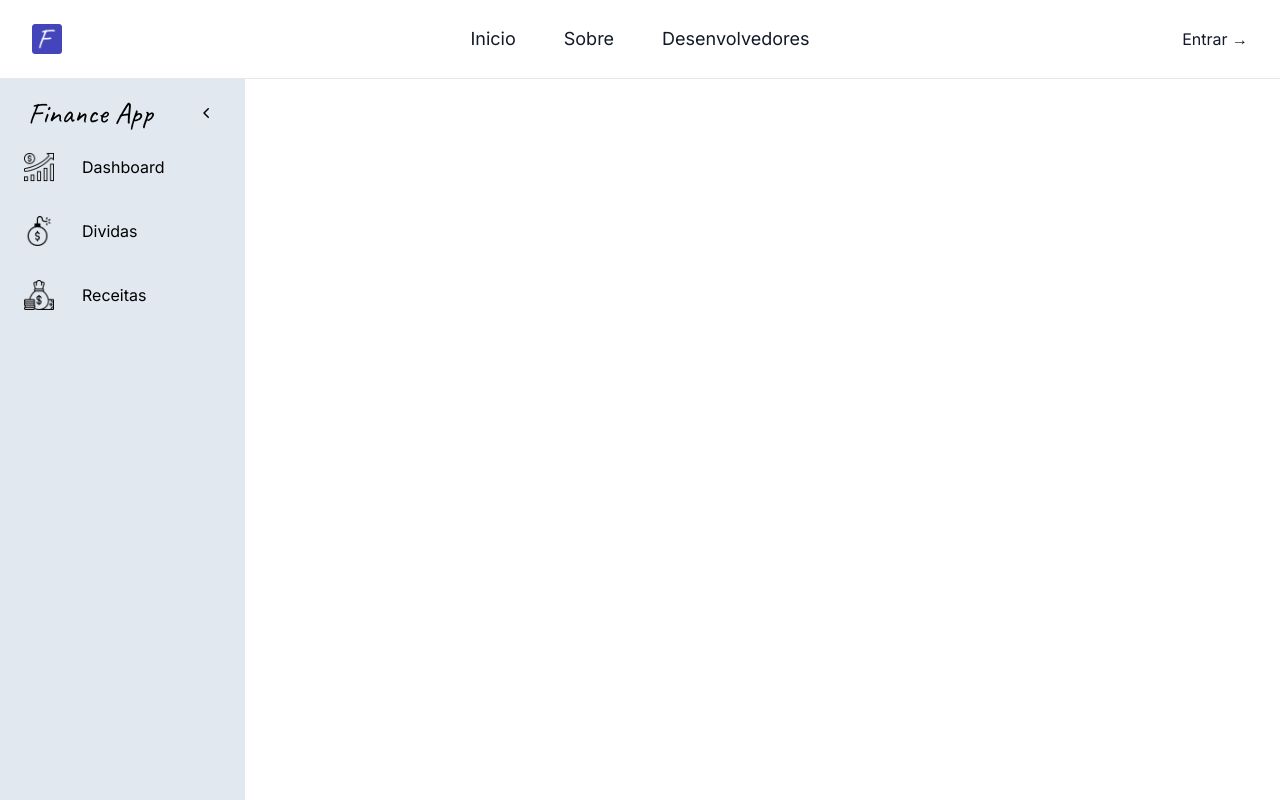
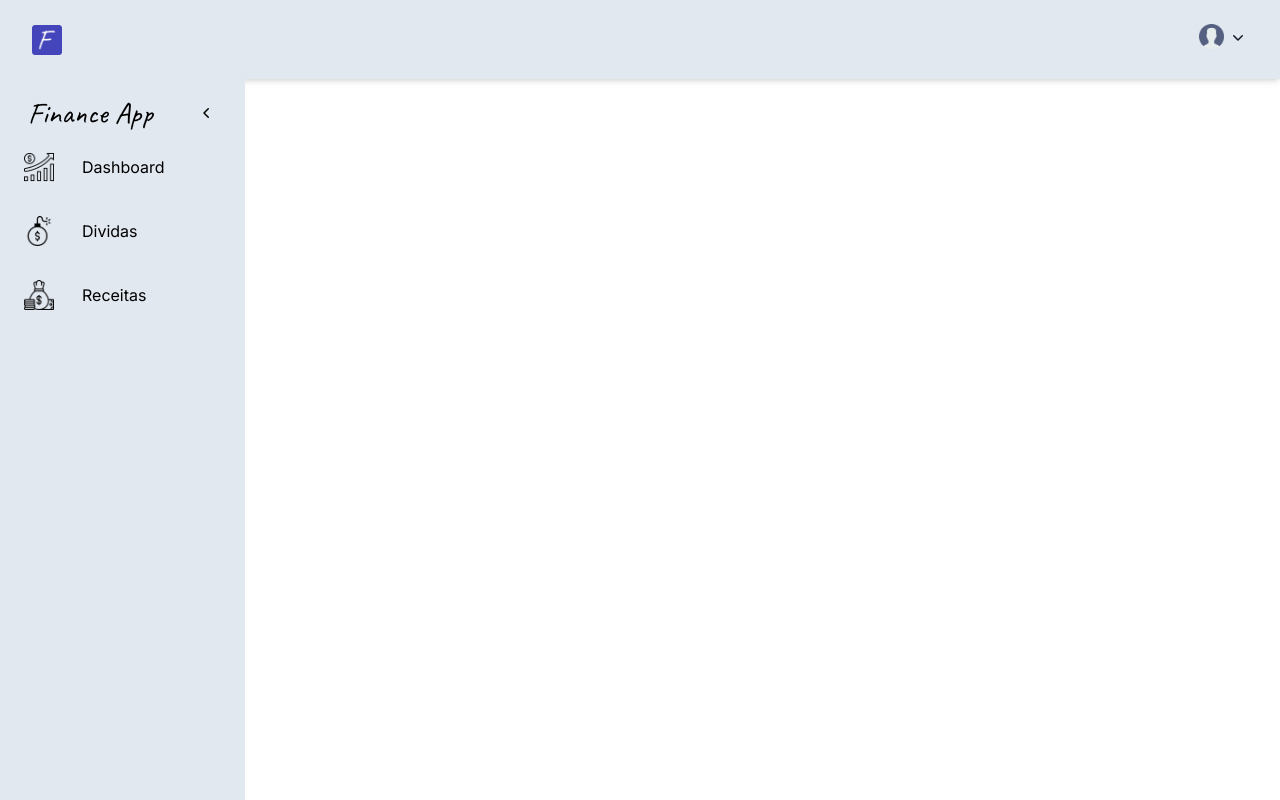
Before and after one commit to xand3/finance-app, a Next.js app: page /debts in a window 1280 px wide. Built offline with nearby package versions, Linux system fonts and the light colour scheme.

Commit message:
:construction: Armazenando token com js-cookie

```diff
--- a/package.json
+++ b/package.json
@@ -13,6 +13,7 @@
     "@heroicons/react": "^2.1.1",
     "@material-tailwind/react": "^2.1.8",
     "axios": "^1.6.3",
+    "js-cookie": "^3.0.5",
     "jwt-decode": "^4.0.0",
     "next": "14.0.4",
     "react": "^18",
@@ -20,6 +21,7 @@
     "uuid": "^9.0.1"
   },
   "devDependencies": {
+    "@types/js-cookie": "^3.0.6",
     "@types/node": "^20",
     "@types/react": "^18",
     "@types/react-dom": "^18",
--- a/src/app/dashboard/page.tsx
+++ b/src/app/dashboard/page.tsx
@@ -2,7 +2,7 @@
 
 import { useRouter } from "next/navigation";
 import { useEffect, useState } from "react";
-
+import Cookies from "js-cookie"
 import { jwtDecode } from "jwt-decode";
 
 import { User } from "@/types/User";
@@ -14,7 +14,7 @@ export default function Dashboard() {
   const [user, setUser] = useState("");
 
   useEffect(() => {
-    const token = localStorage.getItem("token");
+    const token = Cookies.get('token')
     if (token) {
       const decodedUser = jwtDecode<User>(token);
       setUser(decodedUser.email.toString());
--- a/src/app/debts/page.tsx
+++ b/src/app/debts/page.tsx
@@ -1,13 +1,13 @@
 "use client"
 
-import PageHeader from "@/components/PageHeader";
+import AppHeader from "@/components/AppComponents/AppHeader";
 import AppContainer from "@/components/AppComponents/AppContainer";
 import AppSideMenu from "@/components/AppComponents/AppSideMenu";
 
 export default function DebtsPage() {
   return (
     <>
-      <PageHeader />
+      <AppHeader />
       <AppSideMenu/>
       <AppContainer myClasses="">
 
--- a/src/app/incomes/page.tsx
+++ b/src/app/incomes/page.tsx
@@ -1,13 +1,13 @@
 "use client"
 
-import PageHeader from "@/components/PageHeader"
+import AppHeader from "@/components/AppComponents/AppHeader"
 import AppContainer from "@/components/AppComponents/AppContainer"
 import AppSideMenu from "@/components/AppComponents/AppSideMenu"
 
 export default function IncomesPage() {
   return (
     <>
-      <PageHeader/>
+      <AppHeader/>
       <AppSideMenu/>
       <AppContainer myClasses="">
 
--- a/src/app/login/page.tsx
+++ b/src/app/login/page.tsx
@@ -4,6 +4,7 @@ import { useState } from "react";
 import axios from "axios";
 import { jwtDecode } from "jwt-decode";
 import { useRouter } from "next/navigation";
+import Cookies from "js-cookie"
 
 import { User } from "@/types/User";
 
@@ -26,7 +27,7 @@ export default function LoginPage() {
         password: userPwd,
       });
       const { token } = res.data;
-      localStorage.setItem("token", token);
+      Cookies.set('token', token)
       router.push("/dashboard");
     } catch (error) {
       console.log(error);
--- a/src/components/PageHeader.tsx
+++ b/src/components/PageHeader.tsx
@@ -14,7 +14,7 @@ export default function PageHeader() {
   const [mobileMenuOpen, setMobileMenuOpen] = useState(false);
 
   return (
-    <div className="border-b">
+    <div className="border-b bg-slate-200">
       <header className="">
         <nav
           className="flex items-center justify-between p-6 lg:px-8"
--- a/src/hooks/useUserAuthentication.ts
+++ b/src/hooks/useUserAuthentication.ts
@@ -1,5 +1,6 @@
 import { useEffect } from "react";
 import { useRouter } from "next/router"
+
 
 export function useUserAuthenticaion() {
   const router = useRouter();
```
Also changed, not shown: 1 other file (tests, documents, lock files or other folders).
